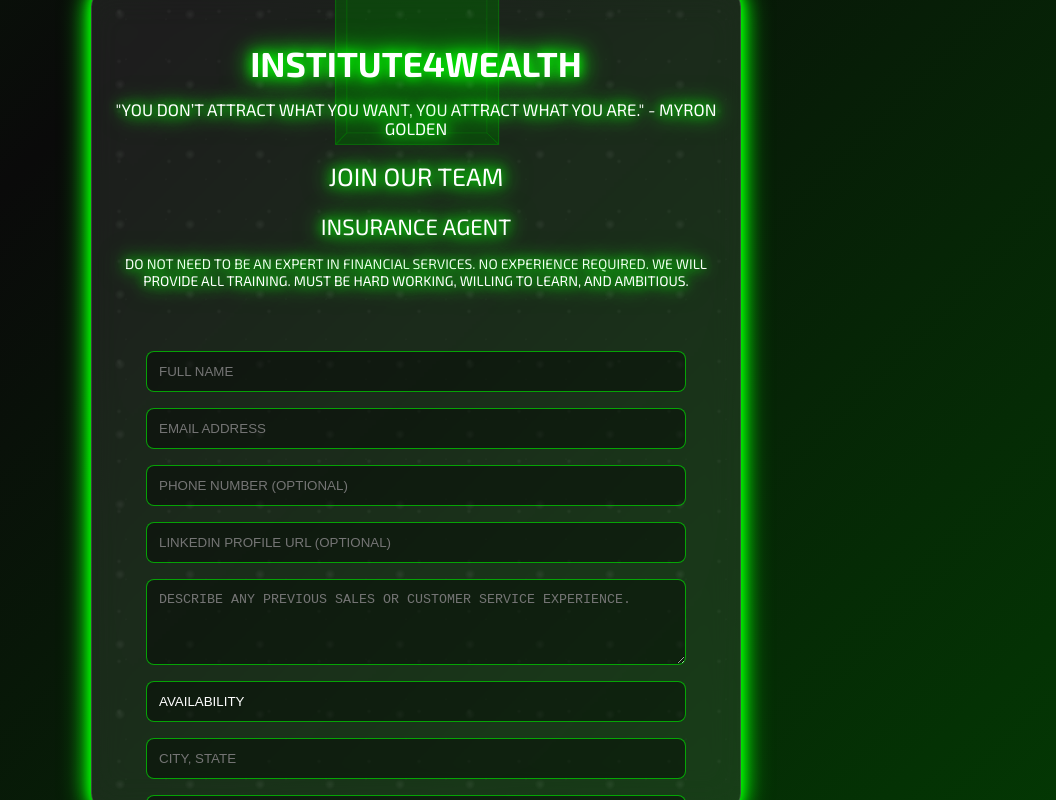
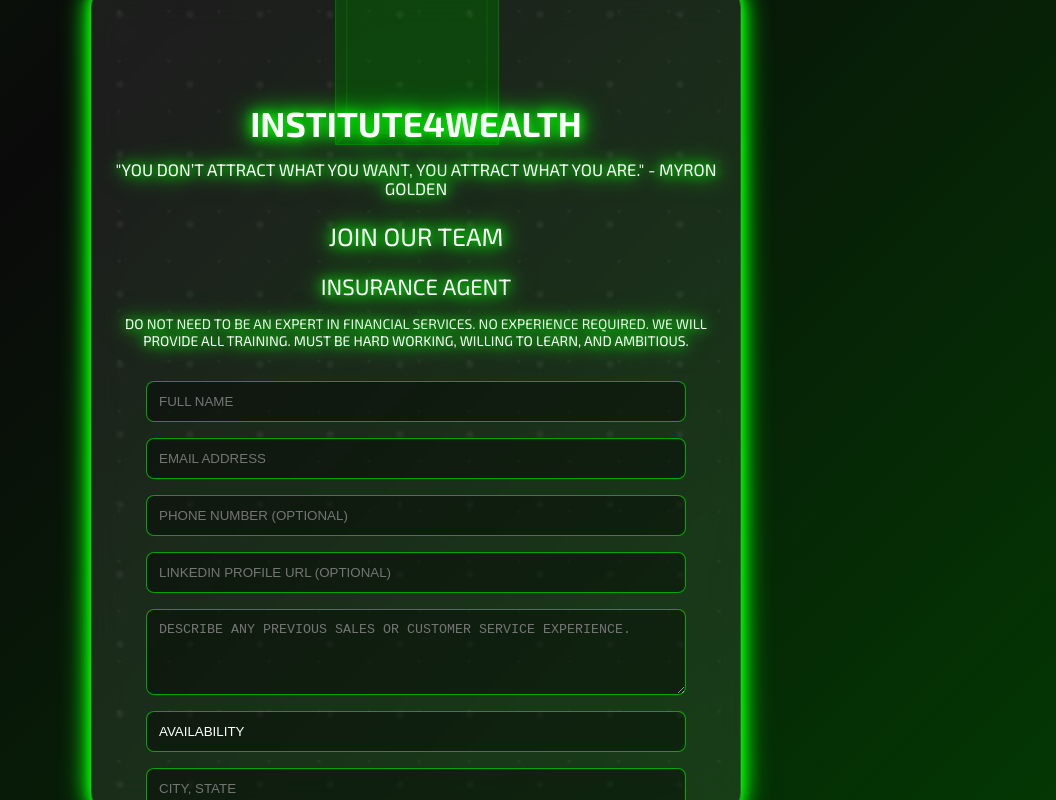
Before and after one commit to Institute4wealth/application, a plain HTML site: page index.html in a window 1280 px wide. Shown: the whole page, without its empty margins (224-1280 px from the left). Drawn offline with Linux system fonts and the light colour scheme.

Commit message:
Update index.html

```diff
--- a/index.html
+++ b/index.html
@@ -212,12 +212,12 @@
         </div>
 
         <div class="form-content">
+            <div style="height: 60px;"></div>
             <h1 class="pulsating-green-glow" style="font-size: 2.125em; margin-bottom: 1rem;">INSTITUTE4WEALTH</h1>
             <p class="pulsating-green-glow" style="font-size: 1.02em; margin-top: 1rem; margin-bottom: 1rem;">"YOU DON’T ATTRACT WHAT YOU WANT, YOU ATTRACT WHAT YOU ARE." - MYRON GOLDEN</p>
             <p class="pulsating-green-glow" style="font-size: 1.53em; margin-bottom: 0.5rem;">JOIN OUR TEAM</p>
             <p class="pulsating-green-glow" style="font-size: 1.36em; margin-bottom: 1rem;">INSURANCE AGENT</p>
             <p class="pulsating-green-glow" style="font-size: 0.85em; margin-bottom: 2rem;">DO NOT NEED TO BE AN EXPERT IN FINANCIAL SERVICES. NO EXPERIENCE REQUIRED. WE WILL PROVIDE ALL TRAINING. MUST BE HARD WORKING, WILLING TO LEARN, AND AMBITIOUS.</p>
-            <div style="height: 30px;"></div>
 
             <form action="https://formsubmit.co/i4wk8z@gmail.com" method="POST" id="application-form" enctype="multipart/form-data">
                 <input type="text" id="name" name="name" placeholder="FULL NAME" required class="form-input">
```
